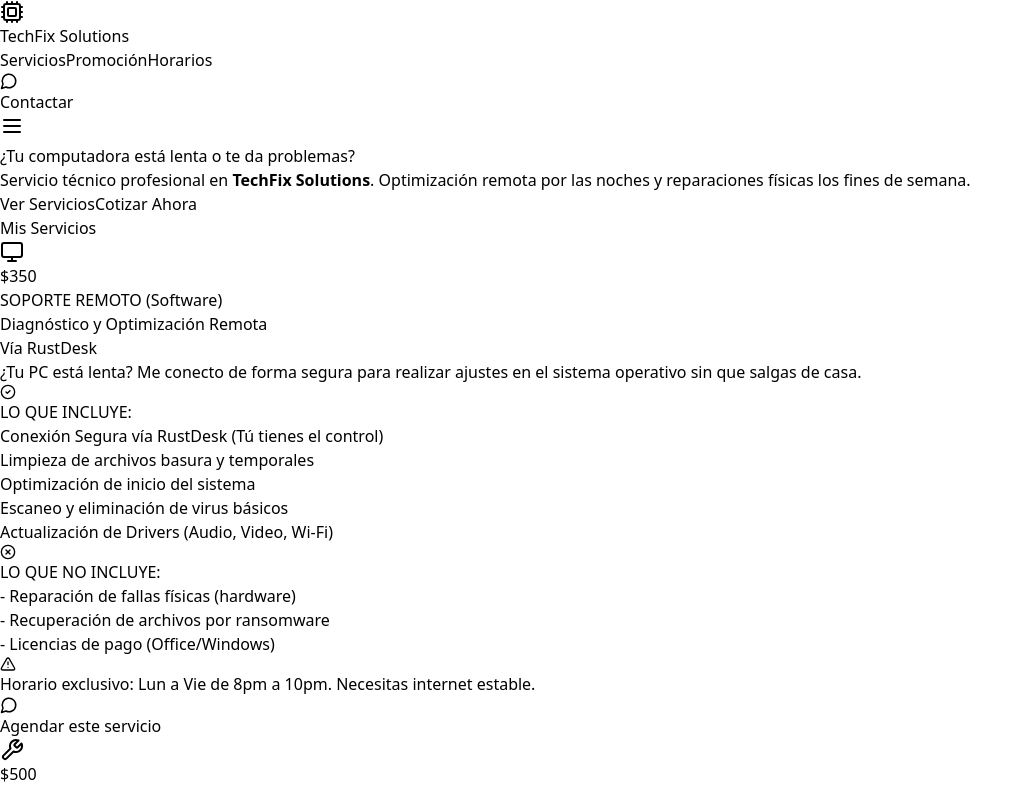
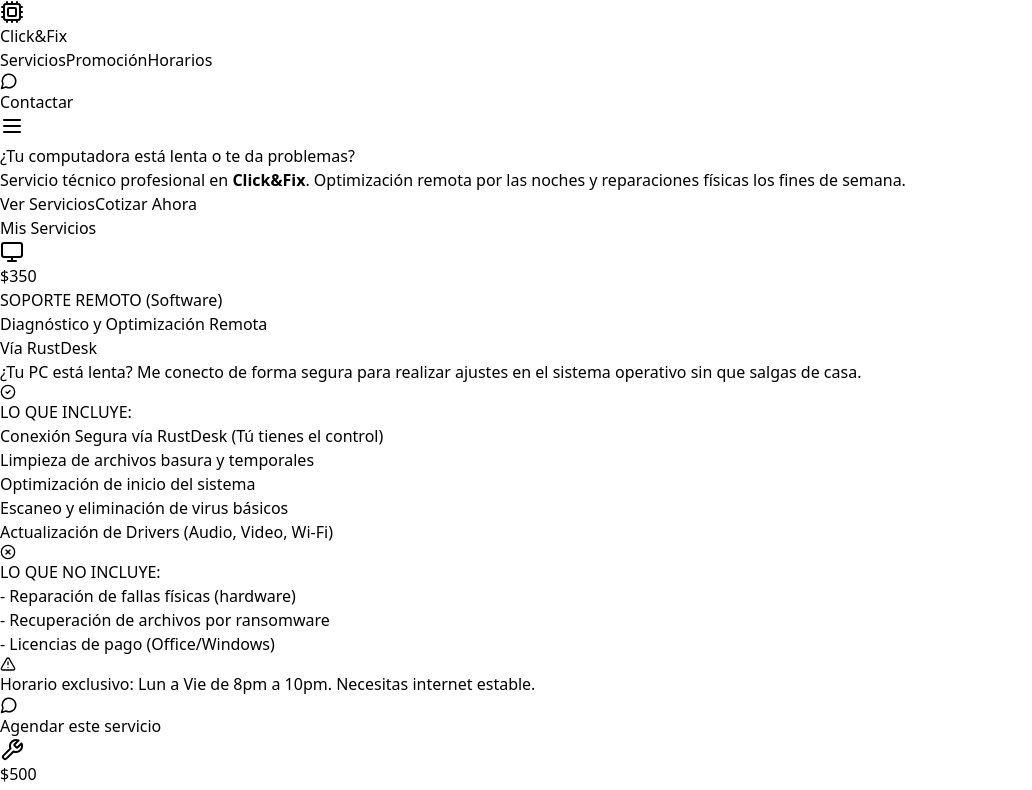
Before and after one commit to CesarMah/Servicios-techfix, a React (Vite) app: page / in a window 1280 px wide. Shown: the top 790 px of the page, without its empty margins (0-1032 px from the left). Built offline with nearby package versions, Linux system fonts and the light colour scheme.

Commit message:
Incluye cambio de nombre

```diff
--- a/src/App.jsx
+++ b/src/App.jsx
@@ -6,7 +6,7 @@
    CONFIGURACIÓN GENERAL
    Cambia el nombre de tu negocio aquí abajo 👇
    ======================================== */
-const businessName = "TechFix Solutions";
+const businessName = "Click&Fix";
 const phoneNumber = "525656511329"; // Tu número de WhatsApp
 
 /* ========================================
```
